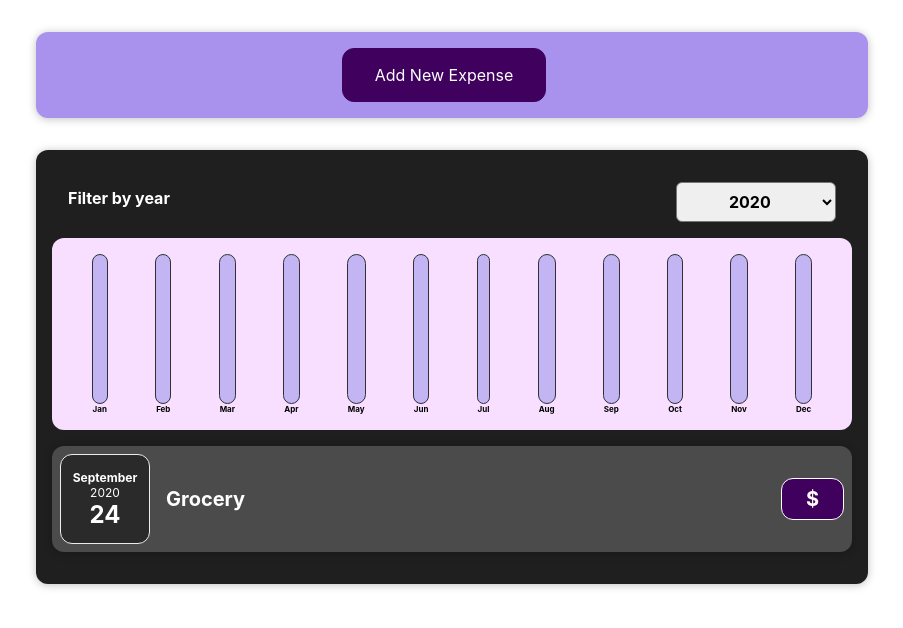
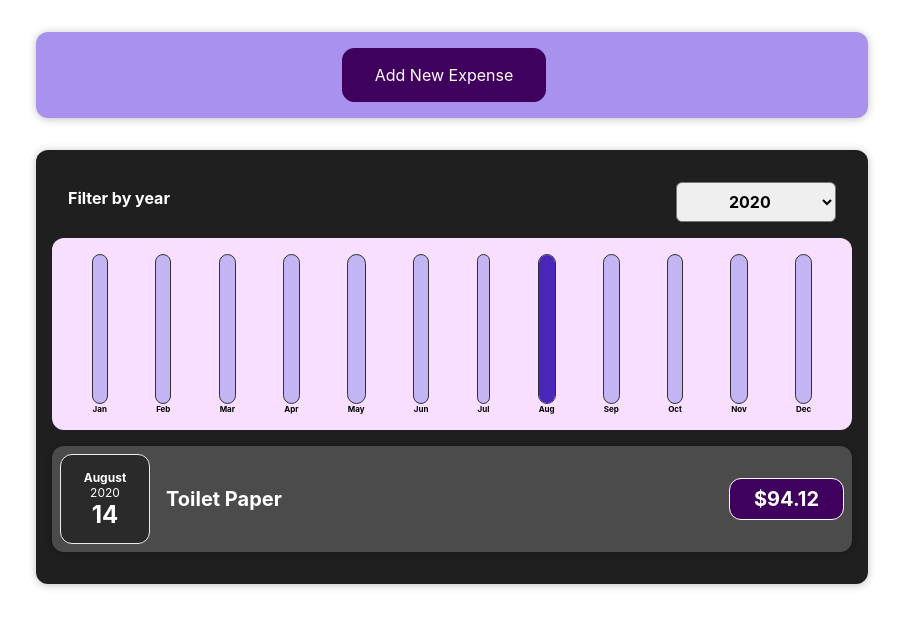
Before and after one commit to ahmed-raza/react, a React (Create React App) app: page / in a window 1280 px wide. Shown: the top 628 px of the page, without its empty margins (188-1091 px from the left). Built offline with nearby package versions, Linux system fonts and the light colour scheme.

Commit message:
Function based App component

```diff
--- a/src/App.js
+++ b/src/App.js
@@ -1,47 +1,52 @@
-import React from "react";
+import React, { useState } from "react";
+
+import NewExpense from "./components/NewExpense/NewExpense";
 import Expenses from "./components/Expenses/Expenses";
-import NewExpense from "./components/NewExpense/NewExpense";
 
 const DUMMY_EXPENSES = [
   {
     id: "e1",
+    title: "Toilet Paper",
+    amount: 94.12,
+    date: new Date(2020, 7, 14),
+  },
+  { id: "e2", title: "New TV", amount: 799.49, date: new Date(2021, 2, 12) },
+  {
+    id: "e3",
     title: "Car Insurance",
-    price: "294.67",
-    date: new Date(2021, 9, 13),
+    amount: 294.67,
+    date: new Date(2021, 2, 28),
   },
   {
-    id: "e2",
-    title: "Doctor Fee",
-    price: "312.67",
-    date: new Date(2021, 5, 8),
-  },
-  {
-    id: "e3",
-    title: "Grocery",
-    price: "321.67",
-    date: new Date(2020, 8, 24),
+    id: "e4",
+    title: "New Desk (Wooden)",
+    amount: 450,
+    date: new Date(2021, 5, 12),
   },
 ];
 
-class App extends React.Component {
-  constructor(props) {
-    super(props);
-    this.state = { expenses: DUMMY_EXPENSES };
-    this.addExpenseHandler = this.addExpenseHandler.bind(this);
-  }
+const App = () => {
+  const [expenses, setExpenses] = useState(DUMMY_EXPENSES);
 
-  addExpenseHandler(expense) {
-    this.setState({ expenses: [expense, ...this.state.expenses] });
-  }
+  const addExpenseHandler = (expense) => {
+    setExpenses((prevExpenses) => {
+      return [expense, ...prevExpenses];
+    });
+  };
 
-  render() {
-    return (
-      <div className="App">
-        <NewExpense onAddExpense={this.addExpenseHandler} />
-        <Expenses items={this.state.expenses} />
-      </div>
-    );
-  }
-}
+  // return React.createElement(
+  //   'div',
+  //   {},
+  //   React.createElement('h2', {}, "Let's get started!"),
+  //   React.createElement(Expenses, { items: expenses })
+  // );
+
+  return (
+    <div>
+      <NewExpense onAddExpense={addExpenseHandler} />
+      <Expenses items={expenses} />
+    </div>
+  );
+};
 
 export default App;
```
